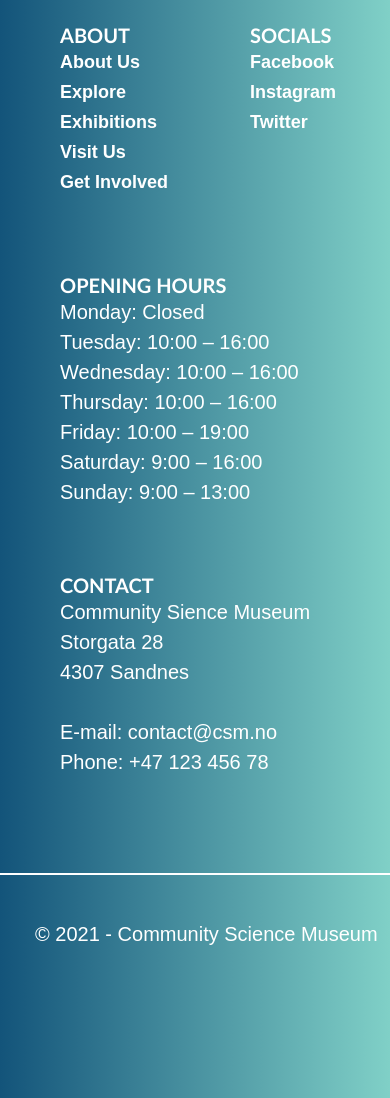
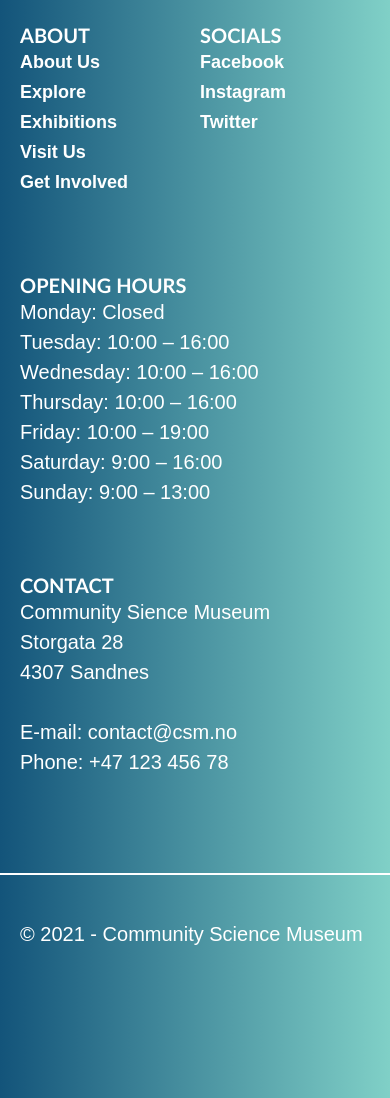
Before and after one commit to monicakj/csm-repo, a plain HTML site: page index.html in a window 390 px wide. Shown: the part 3881-4979 px from the top of the page. Drawn offline with Linux system fonts and the light colour scheme.

Commit message:
update, 20.05

```diff
--- a/style.css
+++ b/style.css
@@ -1207,11 +1207,11 @@ body {
     font-size: 20px;
   }
   .about {
-    left: 60px;
+    left: 20px;
     top: 50px;
   }
   .socials {
-    left: 250px;
+    left: 200px;
     top: 50px;
   }
   .about a,
@@ -1220,11 +1220,11 @@ body {
   }
   .fhours {
     top: 300px;
-    left: 60px;
+    left: 20px;
   }
   .contact {
     top: 600px;
-    left: 60px;
+    left: 20px;
   }
   .fline {
     top: 900px;
@@ -1232,8 +1232,9 @@ body {
     width: 100%;
   }
   .copyright {
-    left: 35px;
+    left: 20px;
     top: 950px;
+    text-align: center;
   }
 }
 @media screen and (max-width: 650px) {
```
